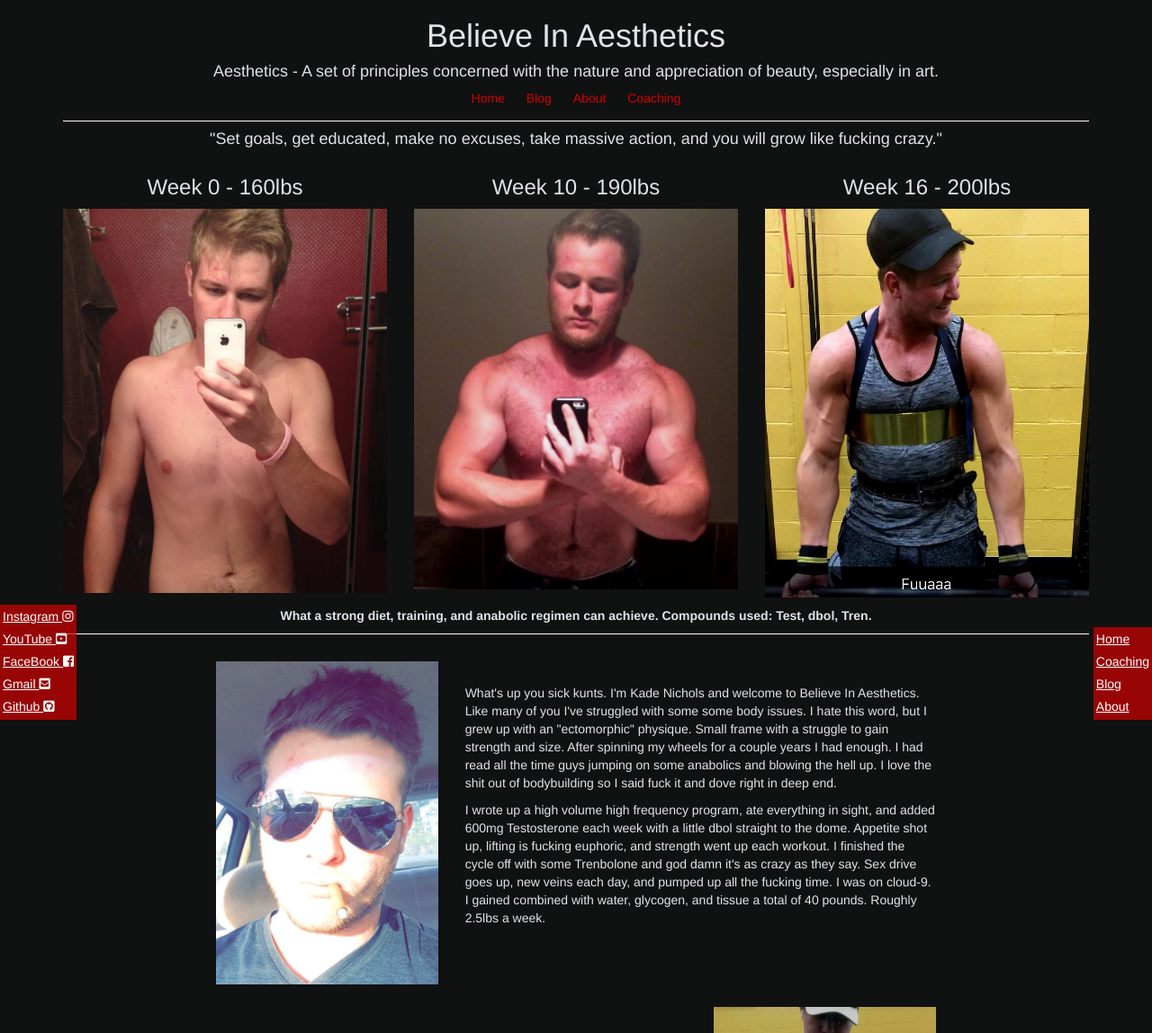
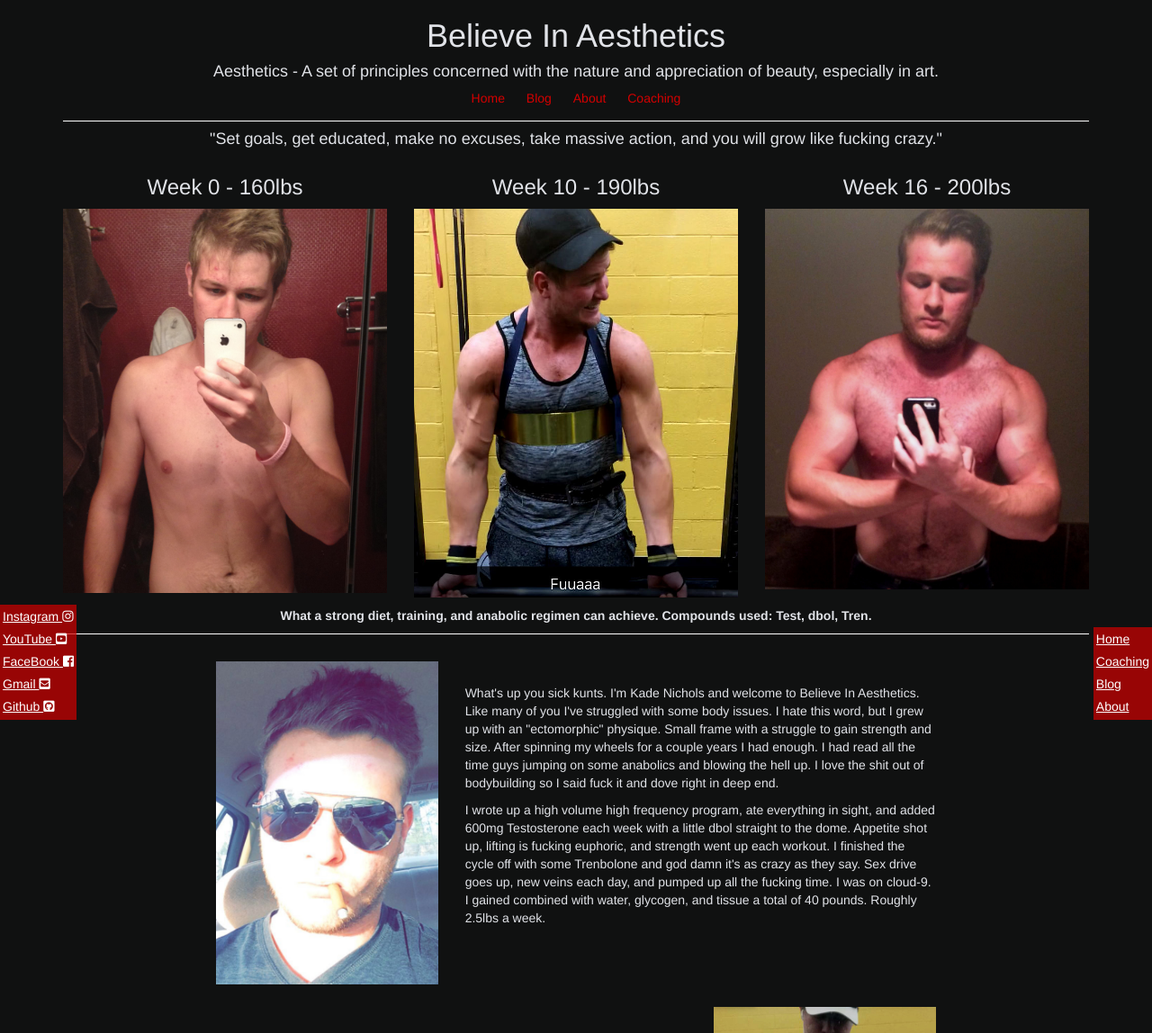
Before and after one commit to Kade-Nichols/Believe-In-Aesthetics, a website: page index.html in a window 1280 px wide. Shown: the top 1148 px of the page at 90% size. Drawn offline with nearby package versions, Linux system fonts and the light colour scheme.

Commit message:
Add files via upload

```diff
--- a/index.html
+++ b/index.html
@@ -52,11 +52,11 @@
         </div>
         <div class="text-center col-xs-12 col-sm-4">
           <h3>Week 10 - 190lbs</h3>
-          <img src="images/progress-3.jpg" class="img-responsive">
+          <img src="images/progress-15.jpg" class="img-responsive">
         </div>
         <div class="text-center col-xs-12 col-sm-4">
           <h3>Week 16 - 200lbs</h3>
-          <img src="images/progress-15.jpg" class="img-responsive">
+          <img src="images/progress-3.jpg" class="img-responsive">
         </div>
       </div>
       <p class="text-center" style="margin-top: 10px; border-bottom: 1px solid white; padding-bottom: 10px;">
@@ -70,7 +70,7 @@
           <img src="images/shades.jpg" class="img-responsive col-xs-12 col-sm-4">
           <div class="col-xs-12 col-sm-8 spacing">
           <p>
-            What's up you sick kunts. I'm Kade Nichols and welcome to Believe In Aesthetics. Like many of you I've struggled with some some body
+            What's up you sick kunts. I'm Kade Nichols and welcome to Believe In Aesthetics. Like many of you I've struggled with some body
             issues. I hate this word, but I grew up with an "ectomorphic" physique. Small frame with a struggle to gain
             strength and size. After spinning my wheels for a couple years I had enough. I had read all the time guys
             jumping on some anabolics and blowing the hell up. I love the shit out of bodybuilding so I said fuck it
```
